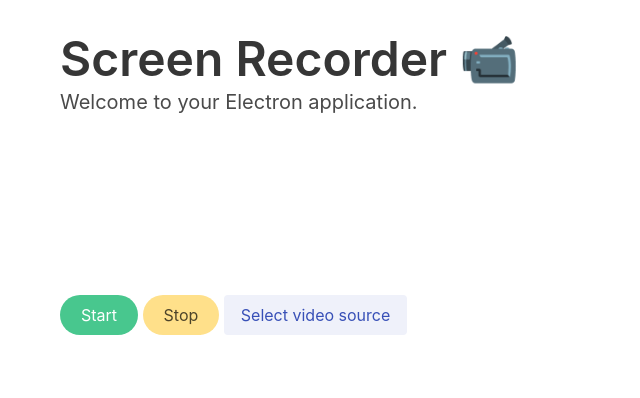
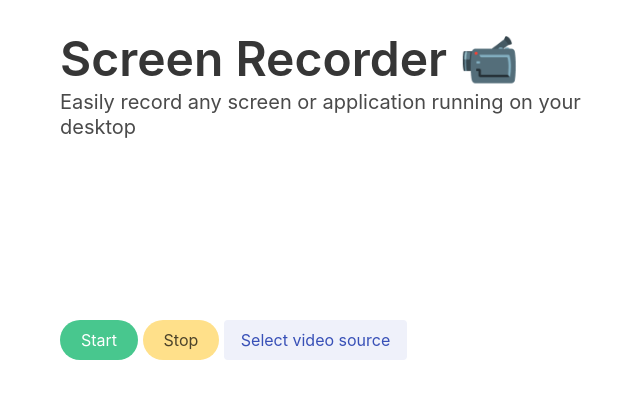
Before and after one commit to barclayd/Electron-Screen-Recorder, a website with bundled scripts: page src/index.html in a window 1280 px wide. Shown: the whole page, without its empty margins (308-948 px from the left). Built offline with nearby package versions, Linux system fonts and the light colour scheme.

Commit message:
Update README.md

```diff
--- a/src/index.html
+++ b/src/index.html
@@ -12,7 +12,7 @@
   </head>
   <body>
     <h1 class="title is-1">Screen Recorder 📹</h1>
-    <h5 class="subtitle is-5">Welcome to your Electron application.</h5>
+    <h5 class="subtitle is-5">Easily record any screen or application running on your desktop</h5>
     <div style="display: block">
       <video></video>
     </div>
```
Also changed, not shown: README.md.
